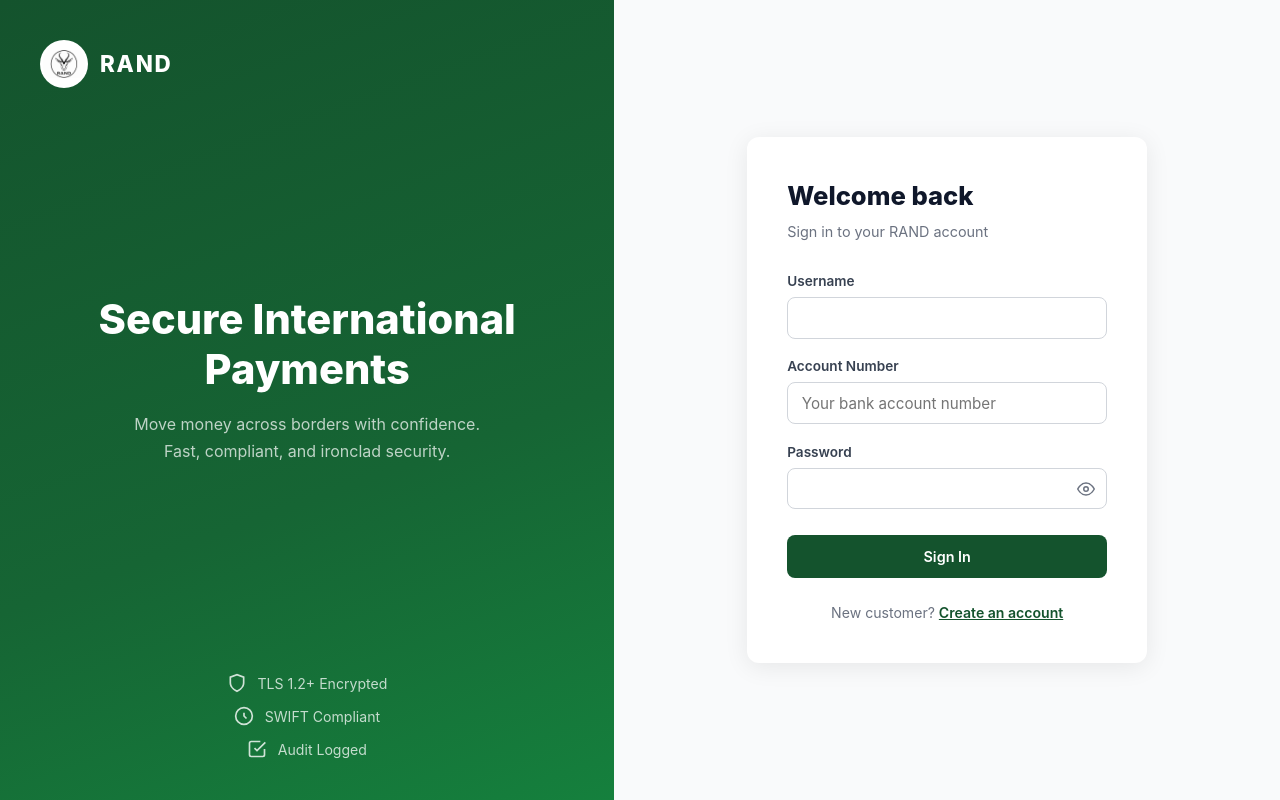
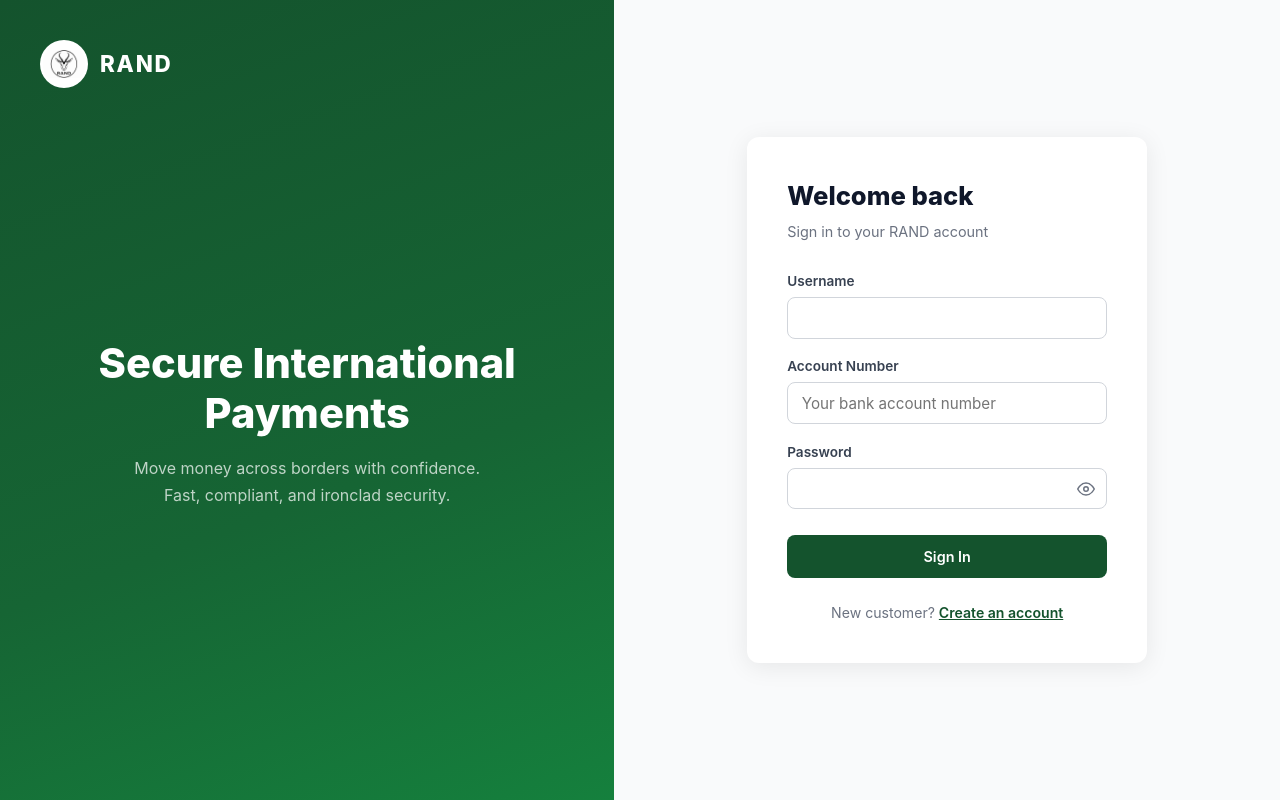
Before and after one commit to LL-oyiso/Customer-Payments-Portal, a React app in the folder frontend/: page /login in a window 1280 px wide. Built offline with nearby package versions, Linux system fonts and the light colour scheme; the HTML template or start-up script is replaced by a standard one.

Commit message:
minor fixes

```diff
--- a/frontend/src/pages/LoginPage.jsx
+++ b/frontend/src/pages/LoginPage.jsx
@@ -44,6 +44,7 @@ export default function LoginPage() {
             <span style={styles.logoText}>RAND</span>
           </div>
 
+          <div style={{ flex: 1, display: 'flex', alignItems: 'center', justifyContent: 'center' }}>
             <div style={styles.heroText}>
               <h1 style={styles.heroHeading}>Secure International<br />Payments</h1>
               <p style={styles.heroSub}>
@@ -51,21 +52,8 @@ export default function LoginPage() {
                 Fast, compliant, and ironclad security.
               </p>
             </div>
+          </div>
 
-          <div style={styles.trustRow}>
-            <div style={styles.trustItem}>
-              <svg width="20" height="20" fill="none" stroke="rgba(255,255,255,0.8)" strokeWidth="2" viewBox="0 0 24 24"><path d="M12 22s8-4 8-10V5l-8-3-8 3v7c0 6 8 10 8 10z"/></svg>
-              <span>TLS 1.2+ Encrypted</span>
-            </div>
-            <div style={styles.trustItem}>
-              <svg width="20" height="20" fill="none" stroke="rgba(255,255,255,0.8)" strokeWidth="2" viewBox="0 0 24 24"><circle cx="12" cy="12" r="10"/><path d="M12 8v4l3 3"/></svg>
-              <span>SWIFT Compliant</span>
-            </div>
-            <div style={styles.trustItem}>
-              <svg width="20" height="20" fill="none" stroke="rgba(255,255,255,0.8)" strokeWidth="2" viewBox="0 0 24 24"><path d="M9 11l3 3L22 4"/><path d="M21 12v7a2 2 0 01-2 2H5a2 2 0 01-2-2V5a2 2 0 012-2h11"/></svg>
-              <span>Audit Logged</span>
-            </div>
-          </div>
         </div>
       </div>
 
@@ -172,7 +160,6 @@ const styles = {
     display: 'flex',
     flexDirection: 'column',
     height: '100%',
-    justifyContent: 'space-between',
   },
   logoRow: {
     display: 'flex',
--- a/frontend/src/pages/RegisterPage.jsx
+++ b/frontend/src/pages/RegisterPage.jsx
@@ -124,20 +124,6 @@ export default function RegisterPage() {
             </p>
           </div>
 
-          <div style={styles.trustRow}>
-            <div style={styles.trustItem}>
-              <svg width="20" height="20" fill="none" stroke="rgba(255,255,255,0.8)" strokeWidth="2" viewBox="0 0 24 24"><path d="M12 22s8-4 8-10V5l-8-3-8 3v7c0 6 8 10 8 10z"/></svg>
-              <span>Argon2id Password Hashing</span>
-            </div>
-            <div style={styles.trustItem}>
-              <svg width="20" height="20" fill="none" stroke="rgba(255,255,255,0.8)" strokeWidth="2" viewBox="0 0 24 24"><circle cx="12" cy="12" r="10"/><path d="M12 8v4l3 3"/></svg>
-              <span>Breach Password Detection</span>
-            </div>
-            <div style={styles.trustItem}>
-              <svg width="20" height="20" fill="none" stroke="rgba(255,255,255,0.8)" strokeWidth="2" viewBox="0 0 24 24"><rect x="3" y="11" width="18" height="11" rx="2"/><path d="M7 11V7a5 5 0 0110 0v4"/></svg>
-              <span>End-to-End Encrypted</span>
-            </div>
-          </div>
         </div>
       </div>
 
```
Lines whose indentation alone changed are shown as unchanged.
